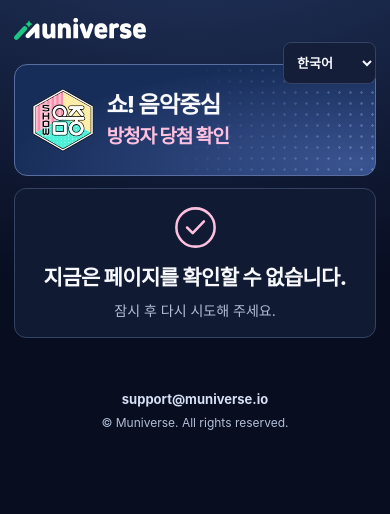
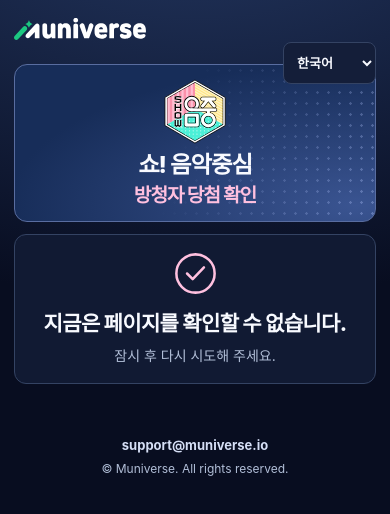
Before and after one commit to Muniverse-official/music-core-attendee, a plain HTML site: page site/index.html in a window 390 px wide. Drawn offline with Linux system fonts and the light colour scheme; no server answers.

Commit message:
Center the attendance banner and result headings

```diff
--- a/site/attendance-layout.css
+++ b/site/attendance-layout.css
@@ -84,6 +84,7 @@
 .attendance-compact .hero {
   position: relative;
   display: grid;
+  grid-template-columns: minmax(0, 1fr);
   place-items: center stretch;
   isolation: isolate;
   overflow: hidden;
@@ -107,26 +108,25 @@
 .attendance-compact :is(.hero-orb, .grid-overlay, .hero-spark, .hero .eyebrow, .hero-copy > p, .stepper, .verify-art, .number-badge, .steps) { display: none; }
 .attendance-compact .hero-inner {
   display: flex;
+  flex-direction: column;
   align-items: center;
-  justify-content: flex-start;
+  justify-content: center;
   position: relative;
-  gap: 16px;
+  gap: 10px;
   width: 100%;
   min-width: 0;
   min-height: 0;
   padding: 0;
   margin: 0;
-  text-align: left;
+  text-align: center;
 }
 .attendance-compact .hero-inner::before,
 .attendance-compact .hero-inner::after { content: none; }
 .attendance-compact .program-logo { flex: none; width: 78px; height: auto; }
-.attendance-compact .hero-copy { width: auto; min-width: 0; margin: 0; text-align: left; }
-.attendance-compact .hero-content { min-width: 0; }
-.attendance-compact .fans-wordmark { display: flex; flex-wrap: wrap; align-items: baseline; gap: 7px; color: var(--accent); }
-.attendance-compact .fans-wordmark :is(.its, .cover) { font-size: 15px; line-height: 1.22; letter-spacing: 0; font-weight: 800; }
+.attendance-compact .hero-copy { width: 100%; min-width: 0; margin: 0; }
+.attendance-compact[data-attendee-program="fans_pick"] .program-logo { width: clamp(92px, 27vw, 132px); }
 .attendance-compact .hero #heroTitle {
-  margin: 6px 0 0;
+  margin: 0;
   color: var(--text);
   font-size: clamp(23px, 5vw, 35px);
   font-weight: 840;
@@ -134,9 +134,8 @@
   line-height: 1.17;
   white-space: normal;
   overflow-wrap: anywhere;
-  text-align: left;
+  text-align: center;
 }
-.attendance-compact[data-attendee-program="music_core"] #heroTitle { margin-top: 0; }
 .attendance-compact .hero #heroTitle em {
   color: var(--accent);
   font-size: .82em;
@@ -158,6 +157,11 @@
 .attendance-compact .verify-layout { display: block; padding: 0; margin: 0; }
 .attendance-compact .form-side { min-width: 0; }
 .attendance-compact .section-heading { display: block; margin: 0 0 16px; padding: 0; }
+.attendance-compact :is(.section-heading, .card h1, .card h2, .card .lead, .account-help, .message, .already-panel, .done-content, .reserve-panel) {
+  text-align: center;
+  overflow-wrap: anywhere;
+}
+.attendance-compact .done-content { flex-direction: column; justify-content: center; align-items: center; }
 .attendance-compact :is(.section-heading h2, .card h1, .reserve-panel h2) {
   margin: 0 0 6px;
   font-size: 22px;
@@ -240,7 +244,7 @@
   .attendance-compact .topbar { min-height: 54px; margin-bottom: 6px; }
   .attendance-compact .brand-home img { width: 132px; }
   .attendance-compact .hero { min-height: 112px; padding: 14px 17px; border-radius: 13px; }
-  .attendance-compact .hero-inner { gap: 12px; }
+  .attendance-compact .hero-inner { gap: 8px; }
   .attendance-compact .program-logo { width: clamp(55px, 16vw, 64px); }
   .attendance-compact .hero #heroTitle { font-size: clamp(21px, 6vw, 27px); }
   .attendance-compact :is(.panel, .card, #closedCard.closed-card) { padding: 16px 17px; margin-top: 12px; border-radius: 12px; }
```
